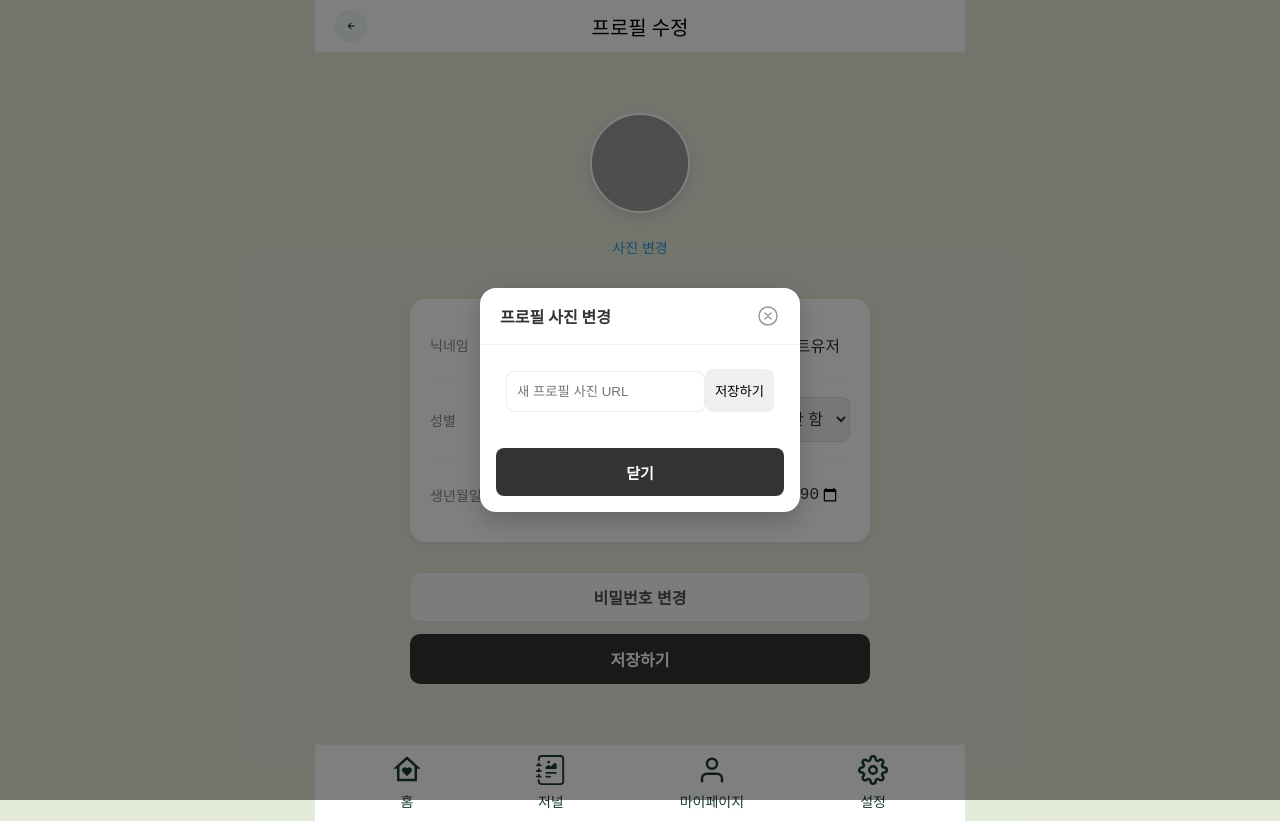
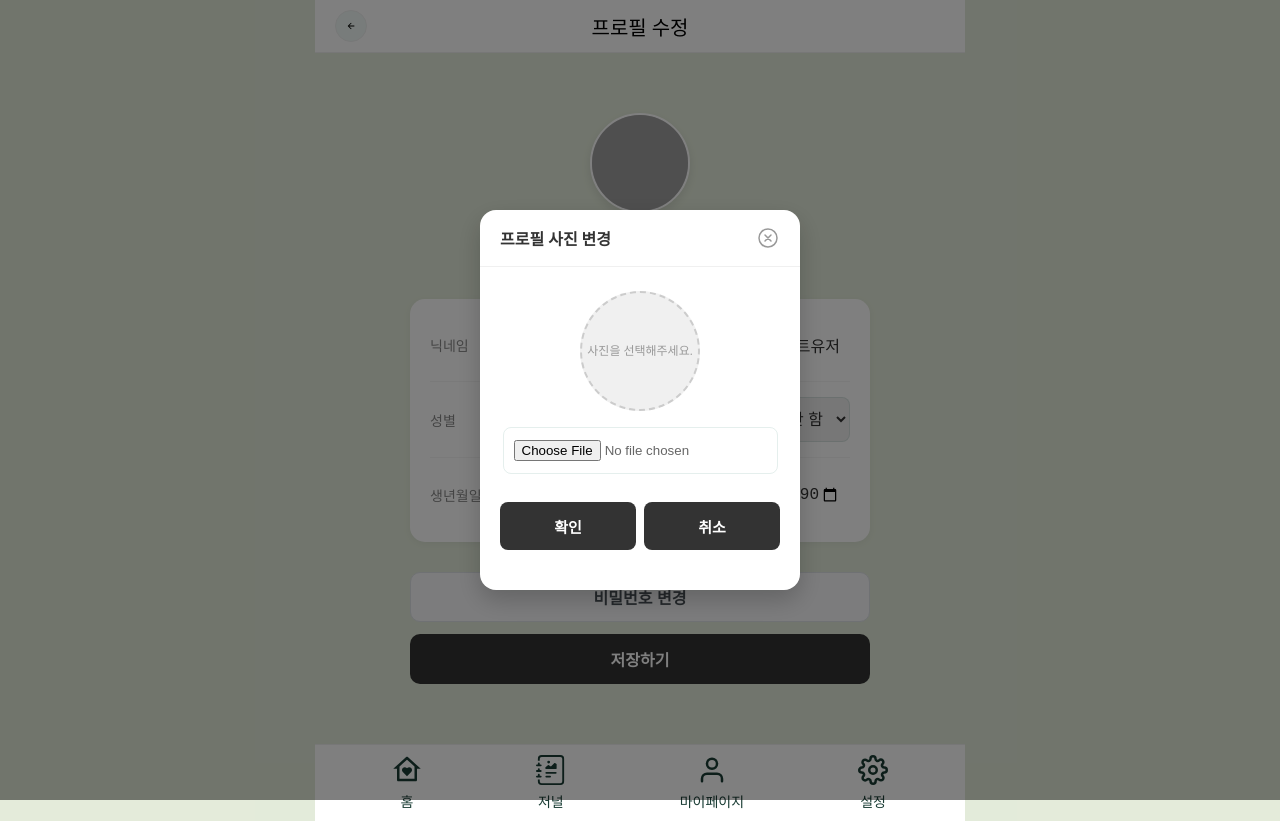
Before and after one commit to ekkk1230/Trip-Diary, a React (Vite) app in the folder front/: page /settings/profile in a window 1280 px wide. Both pictures are taken after a click on the button "사진 변경". Built offline with nearby package versions, Linux system fonts and the light colour scheme; no server answers; grey boxes are pictures that could not be loaded.

Commit message:
feat: profile 모달

```diff
--- a/front/src/components/modal/Modal.styles.ts
+++ b/front/src/components/modal/Modal.styles.ts
@@ -64,10 +64,48 @@ export const ModalBody = styled.div`
   text-align: center;
 `;
 
+export const Container = styled.div`
+    display: flex;
+    flex-direction: column;
+    align-items: center;
+    gap: 16px;
+`;
+
+export const Input = styled.input`
+    width: 100%;
+`;
+
+export const PreviewSection = styled.div`
+    width: 120px;
+    height: 120px;
+    border-radius: 50%;
+    overflow: hidden;
+    background-color: #f0f0f0;
+    border: 2px dashed #ccc;
+    display: flex;
+    justify-content: center;
+    align-items: center;
+
+    img {
+        width: 100%;
+        height: 100%;
+        object-fit: cover;
+    }
+
+    .placeholder {
+        font-size: 12px;
+        color: #999;
+        text-align: center;
+    }
+`;
+
 export const ModalFooter = styled.div`
-  padding: 12px 16px 16px;
+  padding: 1.2rem 0 1.6rem;
   display: flex;
   gap: 8px;
+  width: 100%;
+
+  .btn-wrap { width: 100%; display: flex; gap: .8rem; }
 
   button {
     flex: 1;
--- a/front/src/components/modal/Modal.tsx
+++ b/front/src/components/modal/Modal.tsx
@@ -1,20 +1,22 @@
 import { useUiStore } from "../../store/useUiStore";
 import * as S from "./Modal.styles";
-import CheckModal from "./modalContentLayout/CheckModal";
-import ConfirmModal from "./modalContentLayout/ConfirmModal";
+import { IoCloseCircleOutline } from "react-icons/io5";
 
 
 
 function Modal() {
-    const { modalType } = useUiStore();
+    const { closeModal, modalTitle, modalContent } = useUiStore();
     return (
         <>
             <S.ModalOverlay>
-                {modalType === "confirm" ? (
-                    <ConfirmModal />
-                ) : (
-                    <CheckModal />
-                )}
+                <S.ModalContainer onClick={(e) => e.stopPropagation()}>
+                    <S.ModalHeader>
+                        <p>{modalTitle}</p>
+                        <button onClick={closeModal}><IoCloseCircleOutline /></button>
+                    </S.ModalHeader>
+
+                    <S.ModalBody>{modalContent}</S.ModalBody>
+                </S.ModalContainer>
             </S.ModalOverlay>
         </>
     )
--- /dev/null
+++ b/front/src/components/modal/ModalFooter.tsx
@@ -0,0 +1,27 @@
+import { useUiStore } from "../../store/useUiStore"
+import * as S from "./Modal.styles"
+
+interface ModalFooterProps {
+    onConfirm: () => void;
+}
+
+function ModalFooter({ onConfirm }: ModalFooterProps) {
+    const { modalType, closeModal } = useUiStore();
+
+    return (
+        <S.ModalFooter>
+        {modalType === "confirm" ? (
+            <div className="btn-wrap">
+                <button className="btn-confirm" onClick={onConfirm}>확인</button>
+                <button className="btn-confirm" onClick={closeModal}>취소</button>
+            </div>
+        ) : (
+            <div className="btn-wrap">
+                <button className="btn-confirm" onClick={closeModal}>닫기</button>
+            </div>
+        )}
+        </S.ModalFooter>
+    )
+}
+
+export default ModalFooter
--- a/front/src/components/modal/modalContentLayout/CheckModal.tsx
+++ /dev/null
@@ -1,26 +0,0 @@
-import { useUiStore } from "../../../store/useUiStore";
-import * as S from "../Modal.styles";
-import { IoCloseCircleOutline } from "react-icons/io5";
-
-
-function CheckModal() {
-    const { closeModal, modalTitle, modalContent } = useUiStore();
-    return (
-        <>
-            <S.ModalContainer onClick={(e) => e.stopPropagation()}>
-                <S.ModalHeader>
-                    <p>{modalTitle}</p>
-                    <button onClick={closeModal}><IoCloseCircleOutline /></button>
-                </S.ModalHeader>
-
-                <S.ModalBody>{modalContent}</S.ModalBody>
-
-                <S.ModalFooter>
-                    <button className="btn-confirm" onClick={closeModal}>닫기</button>
-                </S.ModalFooter>
-            </S.ModalContainer>
-        </>
-    )
-}
-
-export default CheckModal
--- a/front/src/components/modal/modalContentLayout/ConfirmModal.tsx
+++ /dev/null
@@ -1,25 +0,0 @@
-import { useUiStore } from "../../../store/useUiStore";
-import * as S from "../Modal.styles";
-import { IoCloseCircleOutline } from "react-icons/io5";
-
-
-function ConfirmModal() {
-    const { closeModal, modalTitle, modalContent } = useUiStore();
-
-    return (
-        <S.ModalContainer onClick={(e) => e.stopPropagation()}>
-            <S.ModalHeader>
-                <p>{modalTitle}</p>
-                <button onClick={closeModal}><IoCloseCircleOutline /></button>
-            </S.ModalHeader>
-
-            <S.ModalBody>{modalContent}</S.ModalBody>
-
-            <S.ModalFooter>
-                <button className="btn-confirm" onClick={closeModal}>닫기</button>
-            </S.ModalFooter>
-        </S.ModalContainer>
-    )
-}
-
-export default ConfirmModal
--- a/front/src/components/modal/modalContentLayout/PasswordChangeForm.tsx
+++ b/front/src/components/modal/modalContentLayout/PasswordChangeForm.tsx
@@ -1,14 +1,39 @@
+import { useState } from "react";
+import * as S from "../Modal.styles";
+import ModalFooter from "../ModalFooter";
+
 interface PasswordChangeFormProps {
-    onChange: (newPassword: string) => void
+    onConfirm: (newPassword: string) => void
 }
+function PasswordChangeForm({ onConfirm }: PasswordChangeFormProps) {
+    const [password, setPassword] = useState<string>("");
+    const [rePassword, setRePassword] = useState<string>("");
 
-function PasswordChangeForm({ onChange }: PasswordChangeFormProps) {
+
+    const handleConfirm = () => {
+        if (password !== rePassword) return alert("비밀번호를 다시 입력해주세요.");
+
+        onConfirm(password);
+    }
+
+
     return (
-        <div>
-            <input name="newPassword" type="password" onChange={(e) => onChange(e.target.value)} placeholder="새 비밀번호" />
-            <input name="confirmPassword" type="password" onChange={(e) => onChange(e.target.value)} placeholder="새 비밀번호 확인" />
-        </div>
+        <>
+            <S.Container>
+                <S.Input
+                    name="newPassword" type="password"
+                    value={password}
+                    onChange={(e) => setPassword(e.target.value)}
+                    placeholder="새 비밀번호" />
+                <S.Input
+                    name="confirmPassword" type="password"
+                    value={rePassword}
+                    onChange={(e) => setRePassword(e.target.value)}
+                    placeholder="새 비밀번호 확인" />
+            </S.Container>
+            <ModalFooter onConfirm={handleConfirm} />
+        </>
     )
 }
 
-export default PasswordChangeForm
+export default PasswordChangeForm;
--- a/front/src/components/modal/modalContentLayout/ProfileImageChangeForm.tsx
+++ b/front/src/components/modal/modalContentLayout/ProfileImageChangeForm.tsx
@@ -1,26 +1,52 @@
-import { useState } from "react";
+import { useState, type ChangeEvent } from "react";
+import * as S from "../Modal.styles";
+import ModalFooter from "../ModalFooter";
 
 interface ProfileImageChangeFormProps {
-    onImageChange: (newImage: string) => void;
+    onImageChange: (file: File) => void;
 }
 
 function ProfileImageChangeForm({ onImageChange }: ProfileImageChangeFormProps) {
-    const [newImage, setNewImage] = useState("");
+    const [previewUrl, setPreviewUrl] = useState<string | null>(null);
+    const [selectedFile, setSelectedFile] = useState<File | null>(null);
 
-    const handleSave = () => {
-        onImageChange(newImage);
+    const handleFileChange = (e: ChangeEvent<HTMLInputElement>) => {
+        const file = e.target.files?.[0];
+        if (file) {
+            setSelectedFile(file);
+            const url = URL.createObjectURL(file);
+            setPreviewUrl(url);
+        }
     };
 
+    const handleConfirm = () => {
+        if (selectedFile) {
+            onImageChange(selectedFile);
+        } else {
+            alert("사진을 선택해주세요.");
+        }
+    }
+
     return (
-        <div>
+        <S.Container>
+            <S.PreviewSection>
+                {previewUrl ? (
+                    <img src={previewUrl} alt="" />
+                ) : (
+                    <div className="placeholder">사진을 선택해주세요.</div>
+                )}
+            </S.PreviewSection>
+
             <input
-                type="text"
-                value={newImage}
-                onChange={(e) => setNewImage(e.target.value)}
-                placeholder="새 프로필 사진 URL"
+                type="file"
+                accept="image/*"
+                onChange={handleFileChange}
             />
-            <button onClick={handleSave}>저장하기</button>
-        </div>
+
+            <ModalFooter
+                onConfirm={handleConfirm}
+            />
+        </S.Container>
     );
 }
 
--- a/front/src/features/setting/Profile.tsx
+++ b/front/src/features/setting/Profile.tsx
@@ -1,11 +1,10 @@
 import PasswordChangeForm from '../../components/modal/modalContentLayout/PasswordChangeForm';
 import ProfileImageChangeForm from '../../components/modal/modalContentLayout/ProfileImageChangeForm';
-import { useSettingStore } from '../../store/useSettingStore';
 import { useUiStore } from '../../store/useUiStore';
 import * as S from './Setting.styles';
 
 function Profile() {
-    const { openModal } = useUiStore();
+    const { openModal, closeModal } = useUiStore();
 
     const userInfo = {
         nickname: "테스트유저",
@@ -15,20 +14,38 @@ function Profile() {
         profileImg: "https://images.unsplash.com/photo-1599481238505-b8b0537a3f77?auto=format&fit=crop&w=800&q=80"
     };
 
-    const setPassword = (newPassword: string) => {
-        console.log(`새 비밀번호: ${newPassword}`);
+    // 1. 사진 변경 핸들러
+    const handleImageChange = () => {
+        openModal(
+            "confirm",
+            "프로필 사진 변경",
+            (
+                <ProfileImageChangeForm
+                    onImageChange={(file) => {
+                        console.log("서버로 전송할 파일:", file);
+                        // 업로드 API 호출
+                        closeModal();
+                    }}
+                />
+            )
+        );
     }
 
-    const handleImageChange = () => {
-        openModal("confirm", "프로필 사진 변경", <ProfileImageChangeForm onImageChange={(newImage) => console.log(`새 프로필 사진: ${newImage}`)} />, () => {
-            console.log('프로필 사진 변경 확인');
-        });
-    }
-
+    // 2. 비밀번호 변경 핸들러
     const handlePasswordChange = () => {
-        openModal('confirm', '비밀번호 변경', <PasswordChangeForm onChange={setPassword} />, () => {
-            console.log('비밀번호 변경 확인');
-        })
+        openModal(
+            'confirm',
+            '비밀번호 변경',
+            (
+                <PasswordChangeForm
+                    onConfirm={(newPw) => {
+                        console.log("변경할 비번:", newPw);
+                        // 유효성 검사 후 서버 전송
+                        closeModal();
+                    }}
+                />
+            )
+        );
     }
 
     return (
--- a/front/src/pages/setting/SettingPage.tsx
+++ b/front/src/pages/setting/SettingPage.tsx
@@ -1,9 +1,15 @@
 import { useNavigate } from 'react-router-dom';
 import * as S from '../../features/setting/Setting.styles';
 import { MdChevronRight } from 'react-icons/md';
+import { useUiStore } from '../../store/useUiStore';
 
 function SettingPage() {
+    const { isDark } = useUiStore();
     const navigate = useNavigate();
+
+    const handleSetting = () => {
+
+    }
 
     return (
         <S.SettingContainer>
@@ -23,7 +29,7 @@ function SettingPage() {
             {/* 앱 설정 섹션 */}
             <S.GroupTitle>앱 설정</S.GroupTitle>
             <S.SettingList>
-                <S.SettingItem>
+                <S.SettingItem onClick={handleSetting}>
                     <span>다크 모드</span>
                     <S.ToggleWrapper>
                         현재 끔
--- a/front/src/store/useUiStore.ts
+++ b/front/src/store/useUiStore.ts
@@ -14,6 +14,9 @@ interface UiStore {
     onConfirm: (() => void) | null;
     openModal: (type: ModalType, title: string, content: ReactNode, onConfirm?: () => void) => void;
     closeModal: () => void;
+
+    isDark: boolean;
+    setIsDark: () => void;
 }
 
 export const useUiStore = create<UiStore>((set) => ({
@@ -33,4 +36,7 @@ export const useUiStore = create<UiStore>((set) => ({
         onConfirm: onConfirm || null,
     }),
     closeModal: () => set({ isOpen: false, modalType: null, modalTitle: '', modalContent: '', onConfirm: null }),
+
+    isDark: false,
+    setIsDark: () => set((state) => ({ isDark: !state.isDark })),
 }))
```
Also changed, not shown: front/src/store/useSettingStore.ts (deleted, +0 -9 lines).
